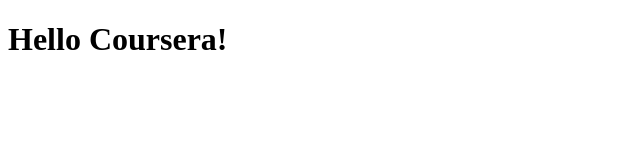
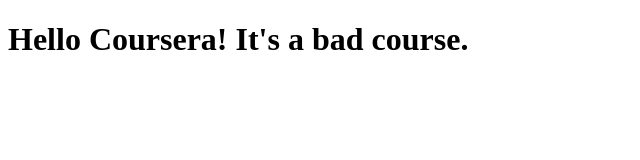
Before and after one commit to CVBaqq/coursera-test, a plain HTML site: page site/index.html in a window 1280 px wide. Shown: the whole page, without its empty margins (0-640 px from the left). Drawn offline with Linux system fonts and the light colour scheme.

Commit message:
Small addition to my page content

```diff
--- a/site/index.html
+++ b/site/index.html
@@ -4,6 +4,6 @@
 	<title>Hello Coursera!</title>
 </head>
 <body>
-<h1>Hello Coursera!</h1>
+<h1>Hello Coursera! It's a bad course.</h1>
 </body>
 </html>
```
